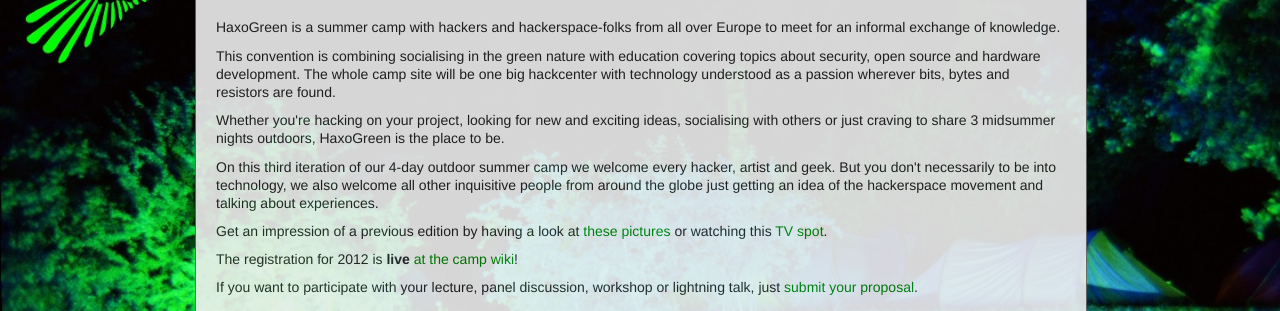
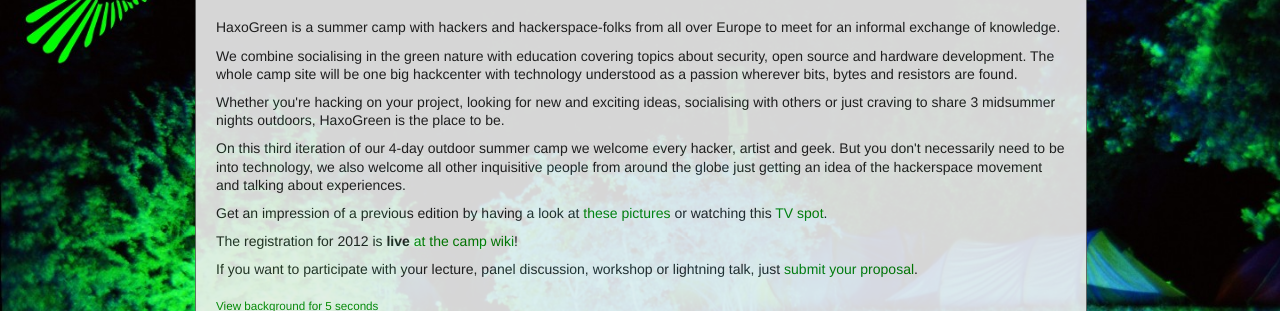
Before and after one commit to slopjong/haxopage, a plain HTML site: page index.html in a window 1280 px wide. Shown: the part 215-526 px from the top of the page. Drawn offline with Linux system fonts and the light colour scheme.

Commit message:
Minor improvements

```diff
--- a/index.html
+++ b/index.html
@@ -1,3 +1,17 @@
+
+
+<!--
+
+@David:
+
+The haxogreen page is under revision control here: https://github.com/slopjong/haxopage
+No content is lost and please don't just roll the version back to the old one but let
+me explain why I reniced the description if you feel the urge need to change something
+again.
+
+-->
+
+
 <html>
 
 <head>
@@ -181,9 +195,9 @@ a:hover {
 		<h1>Haxogreen 2012</h1>
 		<h2>July 26th-29th</h2>
 		<p>HaxoGreen is a summer camp with hackers and hackerspace-folks from all over Europe to meet for an informal exchange of knowledge.</p>
-		<p>This convention is combining socialising in the green nature with education covering topics about security, open source and hardware development. The whole camp site will be one big hackcenter with technology understood as a passion wherever bits, bytes and resistors are found.</p>
+		<p>We combine socialising in the green nature with education covering topics about security, open source and hardware development. The whole camp site will be one big hackcenter with technology understood as a passion wherever bits, bytes and resistors are found.</p>
 		<p>Whether you're hacking on your project, looking for new and exciting ideas, socialising with others or just craving to share 3 midsummer nights outdoors, HaxoGreen is the place to be.</p>
-		<p>On this third iteration of our 4-day outdoor summer camp we welcome every hacker, artist and geek. But you don't necessarily to be into technology, we also welcome all other inquisitive people from around the globe just getting an idea of the hackerspace movement and talking about experiences.</p>
+		<p>On this third iteration of our 4-day outdoor summer camp we welcome every hacker, artist and geek. But you don't necessarily need to be into technology, we also welcome all other inquisitive people from around the globe just getting an idea of the hackerspace movement and talking about experiences.</p>
 		<p>Get an impression of a previous edition by having a look at <a href="http://wiki.hackerspace.lu/wiki/SummerCamp2009" target="_blank">these pictures</a> or watching this <a href="http://www.youtube.com/watch?v=0Ty6O-vZmh8" target="_blank">TV spot</a>.</p>
 		<p>The registration for 2012 is <strong>live</strong> <a href="http://www.haxogreen.lu/2012/Registration" target="_blank">at the camp wiki</a>!</p>
 		<p>If you want to participate with your lecture, panel discussion, workshop or lightning talk, just <a href="http://cfp.haxogreen.lu/submission/hg2012/" target="_blank">submit your proposal</a>.</p>
```
